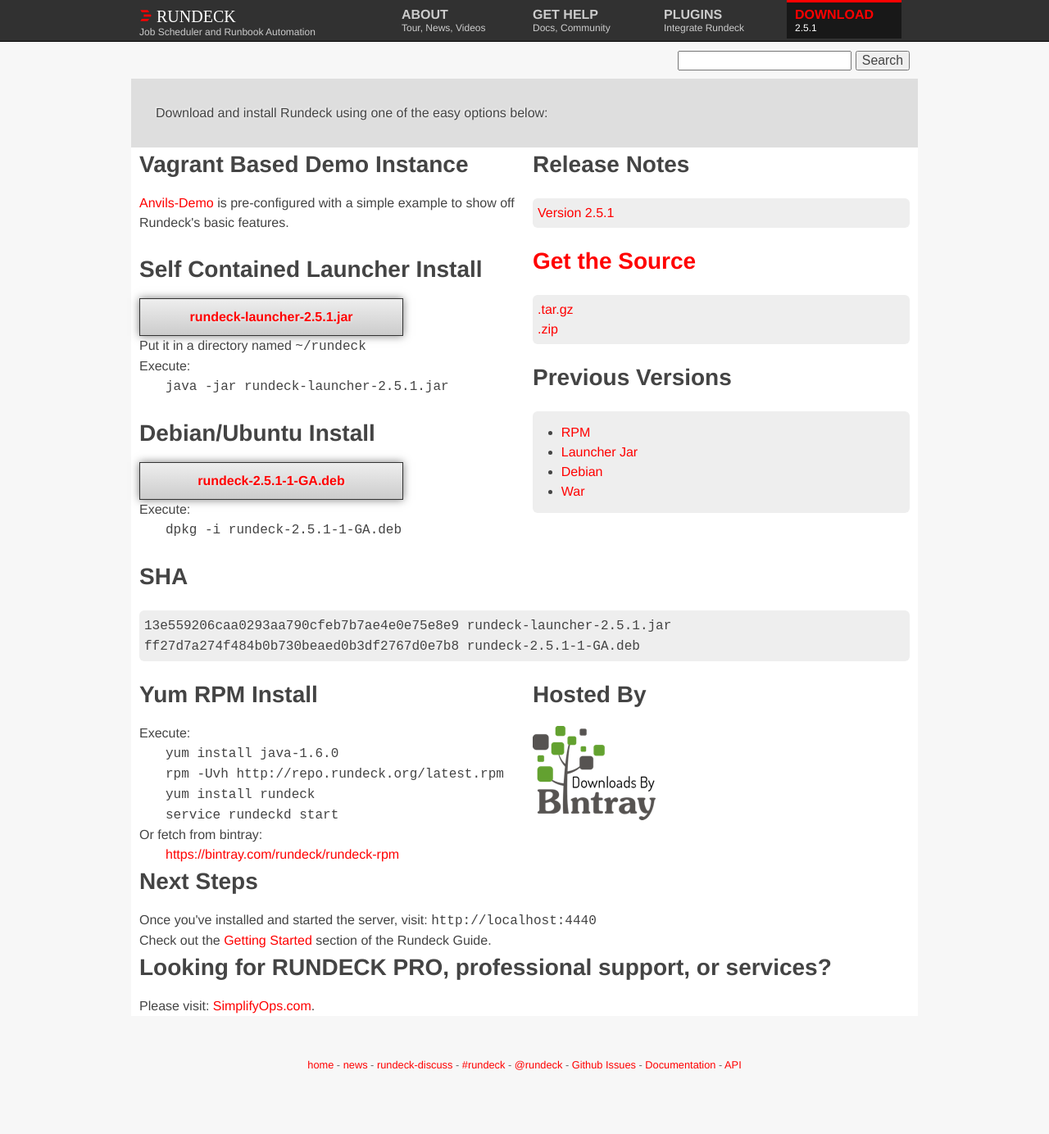
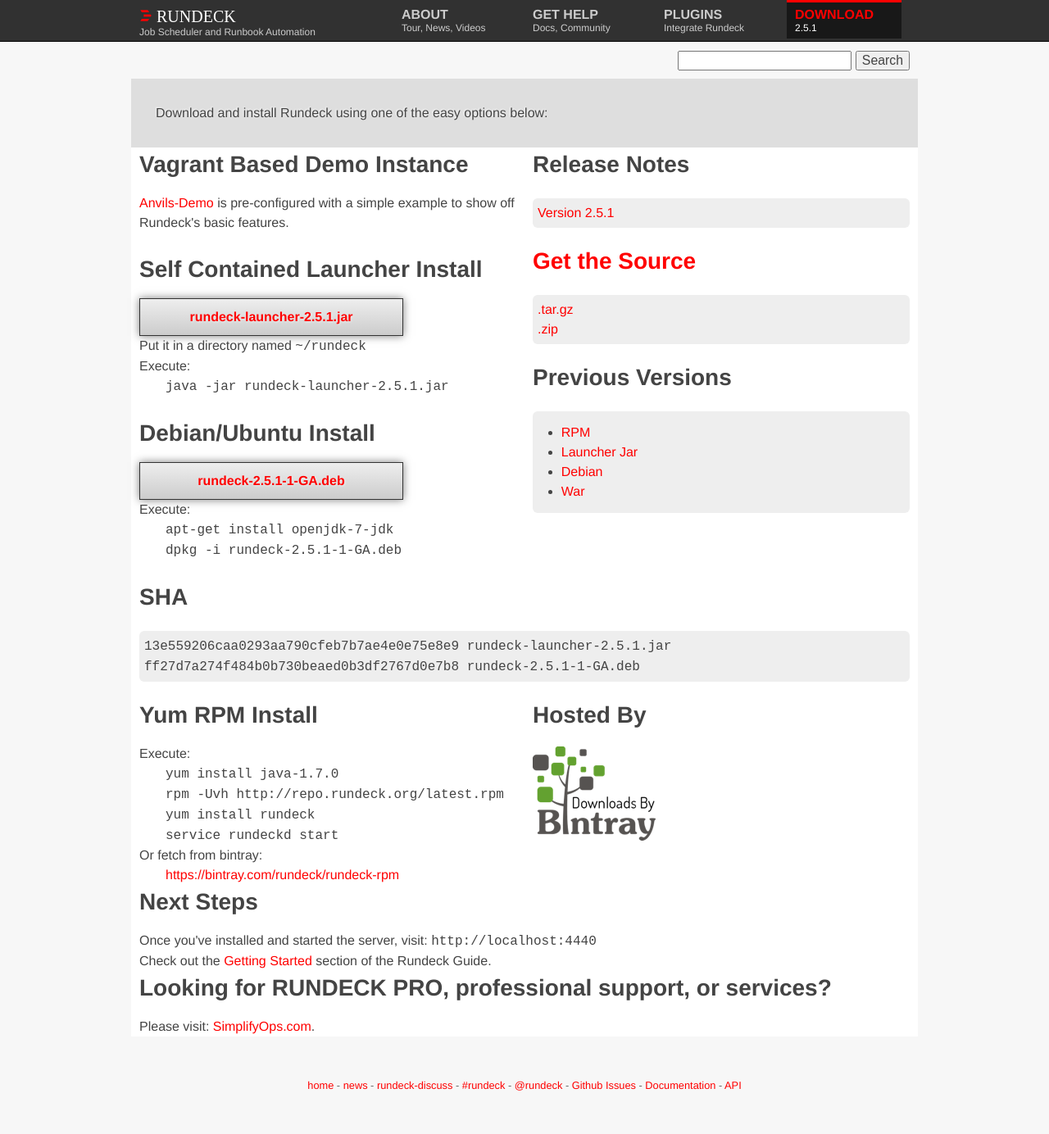
Before and after one commit to rundeck/rundeck-ghpages, a Jekyll site: the page built from downloads.html, in a window 1280 px wide. Shown: the whole page at 82% size. Built offline with Jekyll 4.4.1, drawn with Linux system fonts in a browser that asks for light colours; nearby versions of some CDN libraries; before the commit the page ends 1359 px from its top, so only the background shows below that.

Commit message:
Update install instructions to use java 7
ref https://github.com/rundeck/rundeck/issues/1246

```diff
--- a/downloads.html
+++ b/downloads.html
@@ -43,6 +43,7 @@
                 <a class="dlbutton" href="http://dl.bintray.com/rundeck/rundeck-deb/{{site.rd_deb_name}}" title="via bintray.com">{{site.rd_deb_name}}</a>
                 </p>
                 <p>Execute:</p>
+                <div style="margin-left:2em;"><code>apt-get install openjdk-7-jdk</code></div>
                 <div style="margin-left:2em;"><code>dpkg -i {{site.rd_deb_name}}</code></div>
 
                 </div>
@@ -99,7 +100,7 @@
 
                      <p>Execute:</p>
                      <div style="margin-left:2em;">
-                       <code>yum install java-1.6.0</code>
+                       <code>yum install java-1.7.0</code>
                        <br>
                      <code>rpm -Uvh http://repo.rundeck.org/latest.rpm</code>
                      <br>
```
